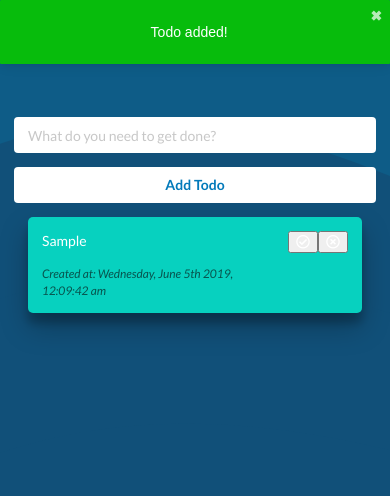
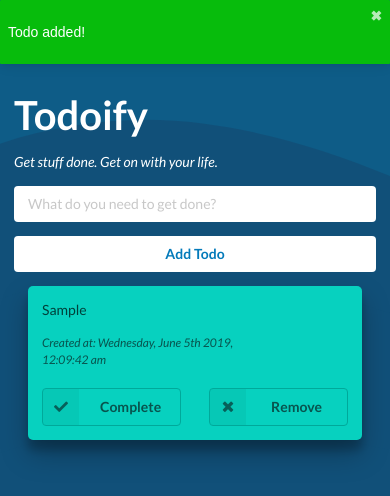
Before and after one commit to stephenrust/todoify, a React (Create React App) app: page / in a window 390 px wide. Both pictures are taken after typing "Sample" into the empty fields and a click on the button "Add Todo". Shown: the top 496 px of the page. Built offline with nearby package versions, Linux system fonts and the light colour scheme.

Commit message:
Added mobile styling for todo listing. Included responsive mobile buttons

```diff
--- a/src/App.css
+++ b/src/App.css
@@ -16,10 +16,3 @@
   height: 100vh;
   padding-top: 20px;
 }
-
-.appHeader {
-  text-align: center;
-  color: #fff;
-  font-weight: lighter;
-  font-size: 40px;
-}
--- a/src/App.js
+++ b/src/App.js
@@ -1,13 +1,12 @@
 import React from "react";
 
-import TodoTable from "./components/TodoTable";
+import TodoTable from "./components/TodoTable/TodoTable";
 
 import "./App.css";
 
 const App = () => {
   return (
     <div className="app2">
-      <p className="appHeader">React ToDo</p>
       <TodoTable />
     </div>
   );
--- a/src/components/TodoItem/TodoItem.js
+++ b/src/components/TodoItem/TodoItem.js
@@ -16,13 +16,24 @@ const TodoItem = props => {
   });
 
   let todoItemCompleteIcon = classNames({
-    "check circle icon inverted outline fitted": !props.isComplete,
-    "undo alternate circle icon inverted fitted": props.isComplete
+    "check circle icon inverted outline fitted large": !props.isComplete,
+    "undo alternate circle icon inverted fitted large": props.isComplete
   });
 
   let todoItemCreatedAtStyle = classNames({
     todoItemCreatedAt: true,
     "todoItemCreatedAt completed": props.isComplete
+  });
+
+  let mobileButtonStyle = classNames({
+    "ui labeled icon button fluid": true,
+    mobileButtonLight: props.isComplete
+  });
+
+  let mobileButtonCompleteIcon = classNames({
+    icon: true,
+    check: !props.isComplete,
+    undo: props.isComplete
   });
 
   function renderCompletedAt() {
@@ -36,7 +47,7 @@ const TodoItem = props => {
 
   return (
     <div className={todoItemStyle}>
-      <div className="eleven wide column">
+      <div className="twelve wide column">
         <div className="todoContent">
           <p className={todoItemTextStyle}>{props.todoItemContent}</p>
           <p className={todoItemCreatedAtStyle}>
@@ -45,7 +56,7 @@ const TodoItem = props => {
           {renderCompletedAt()}
         </div>
       </div>
-      <div className="five wide column right aligned">
+      <div className="four wide column right aligned large screen computer tablet only">
         <div className="todoActions">
           <div className="right floated content">
             <button>
@@ -58,7 +69,7 @@ const TodoItem = props => {
             </button>
             <button>
               <i
-                className="times circle icon inverted outline fitted"
+                className="times circle icon inverted outline fitted large"
                 alt="Remove Todo"
                 style={{ cursor: "pointer" }}
                 onClick={event => props.handleRemoveTodo(event, props.id)}
@@ -66,6 +77,24 @@ const TodoItem = props => {
             </button>
           </div>
         </div>
+      </div>
+      <div className="eight wide column center aligned mobile only mobileButtonColumn">
+        <button
+          onClick={event => props.handleCompleteTodo(event, props.id)}
+          className={mobileButtonStyle}
+        >
+          <i className={mobileButtonCompleteIcon} />
+          {props.isComplete ? "Undo" : "Complete"}
+        </button>
+      </div>
+      <div className="eight wide column center aligned mobile only mobileButtonColumn">
+        <button
+          onClick={event => props.handleRemoveTodo(event, props.id)}
+          className={mobileButtonStyle}
+        >
+          <i className="times icon" />
+          Remove
+        </button>
       </div>
     </div>
   );
--- a/src/components/TodoItem/style.css
+++ b/src/components/TodoItem/style.css
@@ -23,13 +23,31 @@
 }
 
 .complete {
-  background: #004682;
+  background: #082640;
 }
 
 .todoItem .todoContent {
-  color: #ffffff;
+  color: #00403a;
 }
 
 .completed {
   text-decoration-line: line-through;
+  color: #ffffff;
 }
+
+.todoItem.row .mobileButtonColumn button {
+  margin-top: 20px;
+  background: transparent;
+  border: solid 1px #00a99a;
+  color: #08544e;
+}
+
+.mobileButtonLight {
+  background: transparent;
+  border: solid 1px #ffffff !important;
+  color: #ffffff !important;
+}
+
+.todoItem.row .mobileButtonColumn button i {
+  background-color: rgba(0, 0, 0, 0.15);
+}
--- /dev/null
+++ b/src/components/TodoTable/TodoTable.css
@@ -0,0 +1,15 @@
+.appHeadline {
+  margin-top: 10vh;
+  color: #fff;
+}
+
+.appHeadline h2 {
+  text-align: left;
+  font-weight: bold;
+  font-size: 40px;
+  margin-bottom: 10px;
+}
+
+.appHeadline p {
+  font-style: italic;
+}
--- a/src/components/TodoTable.js
+++ b/src/components/TodoTable/TodoTable.js
@@ -4,8 +4,10 @@ import { ToastContainer, toast } from "react-toastify";
 import "react-toastify/dist/ReactToastify.css";
 import moment from "moment";
 
-import TodoForm from "./TodoForm/TodoForm";
-import TodoList from "./TodoList/TodoList";
+import TodoForm from "../TodoForm/TodoForm";
+import TodoList from "../TodoList/TodoList";
+
+import "./TodoTable.css";
 
 class TodoTable extends Component {
   state = {
@@ -135,9 +137,14 @@ class TodoTable extends Component {
     }
 
     return (
-      <div className="ui grid container centered stackable">
+      <div className="ui grid container stackable">
+        <div className="appHeadline">
+          <h2>Todoify</h2>
+          <p>Get stuff done. Get on with your life.</p>
+        </div>
+
         <div className="row">
-          <div className="eight wide column">
+          <div className="column">
             <TodoForm
               todoFormValue={this.state.todoFormValue}
               handleTodoInput={this.handleTodoInput}
@@ -147,14 +154,7 @@ class TodoTable extends Component {
           </div>
         </div>
         <div className="row">
-          <div className="eight wide column">
-            {/* <TodoList
-              todos={this.state.todos}
-              handleRemoveTodo={this.handleRemoveTodo}
-              handleCompleteTodo={this.handleCompleteTodo}
-            /> */}
-            {todoListAreaContent}
-          </div>
+          <div className="ten wide column">{todoListAreaContent}</div>
         </div>
         <ToastContainer />
       </div>
```
